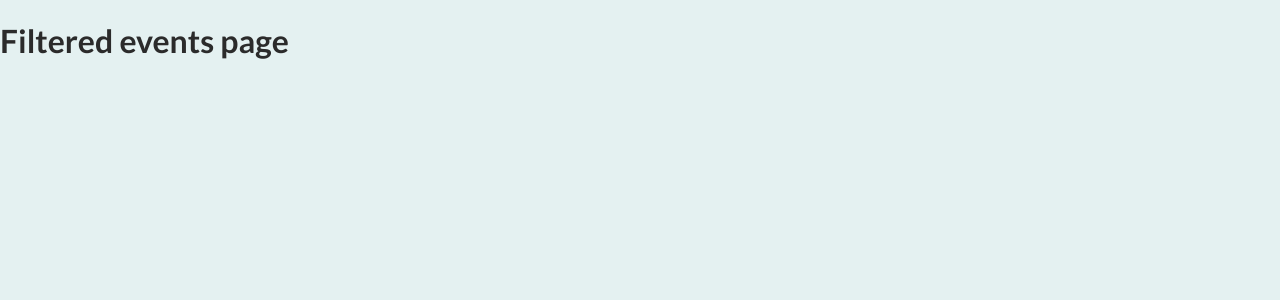
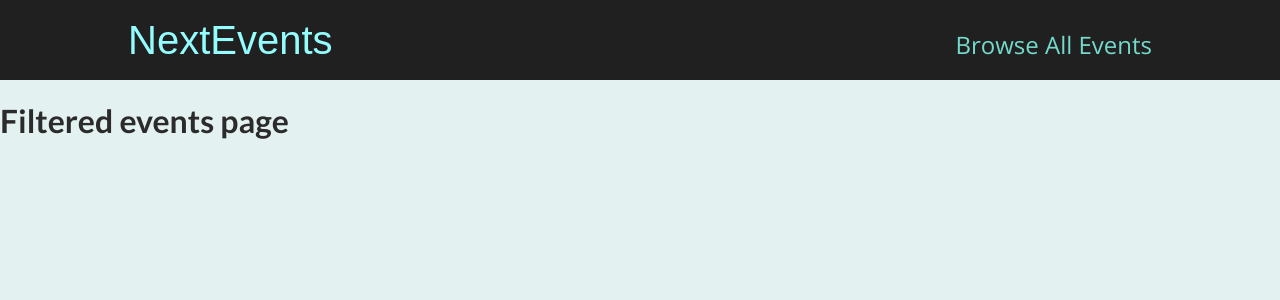
Before and after one commit to andersonzeroone/nextEvent, a Next.js app: page /events in a window 1280 px wide. Shown: the top 300 px of the page. Built offline with nearby package versions, Linux system fonts and the light colour scheme.

Commit message:
create main header

```diff
--- /dev/null
+++ b/components/layout.js/layout.js
@@ -0,0 +1,15 @@
+import MainHeader from "./main-header";
+
+function Layout(props) {
+  return (
+    <>
+      <MainHeader />
+      <main>
+        {props.children}
+      </main>
+
+    </>
+  )
+}
+
+export default Layout;
--- a/components/layout.js/main-header.js
+++ b/components/layout.js/main-header.js
@@ -0,0 +1,24 @@
+import Link from 'next/link';
+import classes from './main-header.module.css';
+
+
+function MainHeader() {
+
+  return (
+    <header className={classes.header}>
+      <div className={classes.logo}>
+        <Link href='/'>NextEvents</Link>
+      </div>
+
+      <nav className={classes.navigation}>
+        <ul>
+          <li>
+            <Link href='/events'>Browse All Events</Link>
+          </li>
+        </ul>
+      </nav>
+    </header>
+  )
+}
+
+export default MainHeader;
--- /dev/null
+++ b/components/layout.js/main-header.module.css
@@ -0,0 +1,41 @@
+.header {
+  width: 100%;
+  display: flex;
+  justify-content: space-between;
+  align-items: baseline;
+  padding: 1rem 10%;
+  height: 5rem;
+  background-color: #202020;
+}
+
+.logo {
+  font-size: 1.5rem;
+  color: white;
+  font-family: 'Fira', sans-serif;
+  height: 100%;
+  display: flex;
+  justify-content: center;
+  align-items: center;
+  color: #94fdfd;
+}
+
+.logo a {
+  text-decoration: none;
+  color: #94fdfd;
+}
+
+.navigation a {
+  text-decoration: none;
+  color: #74dacc;
+  font-size: 1rem;
+}
+
+@media (min-width: 768px) {
+  .logo {
+    font-size: 2.5rem;
+  }
+
+  .navigation a {
+    font-size: 1.5rem;
+  }
+}
--- a/pages/_app.js
+++ b/pages/_app.js
@@ -1,7 +1,12 @@
+import Layout from '../components/layout.js/layout'
 import '../styles/globals.css'
 
 function MyApp({ Component, pageProps }) {
-  return <Component {...pageProps} />
+  return (
+    <Layout>
+      <Component {...pageProps} />
+    </Layout>
+  )
 }
 
 export default MyApp
```
